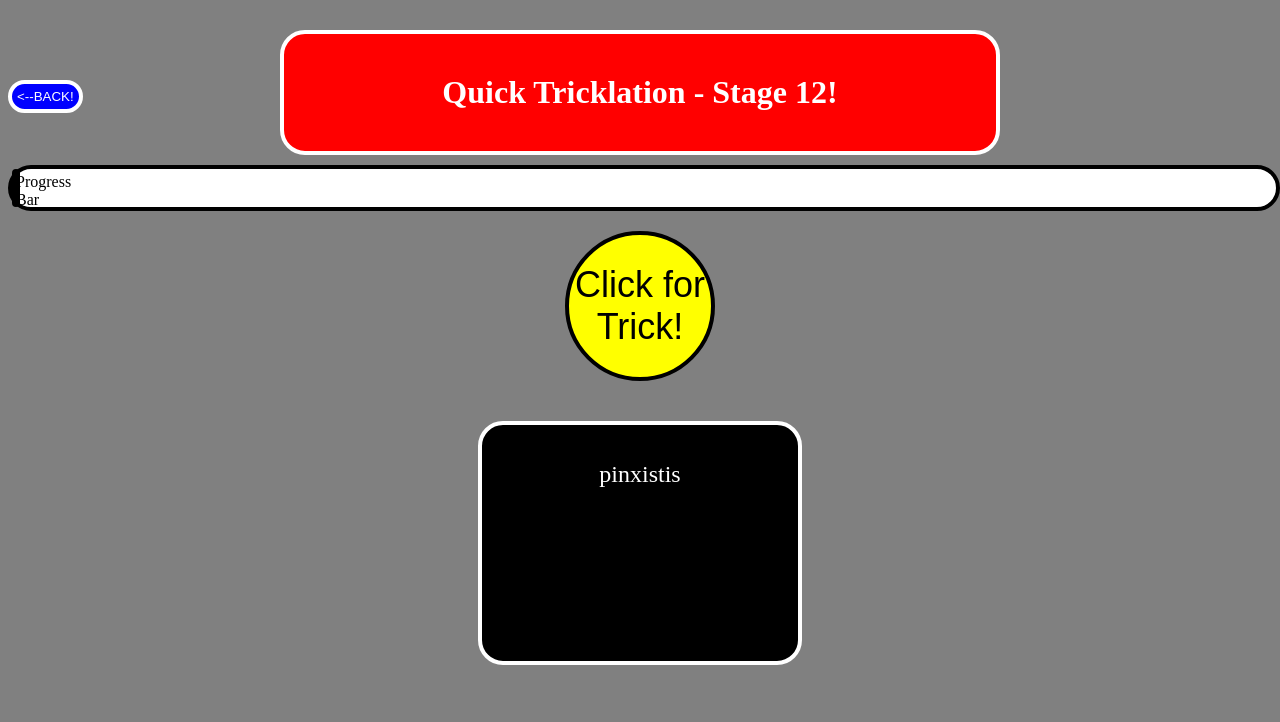
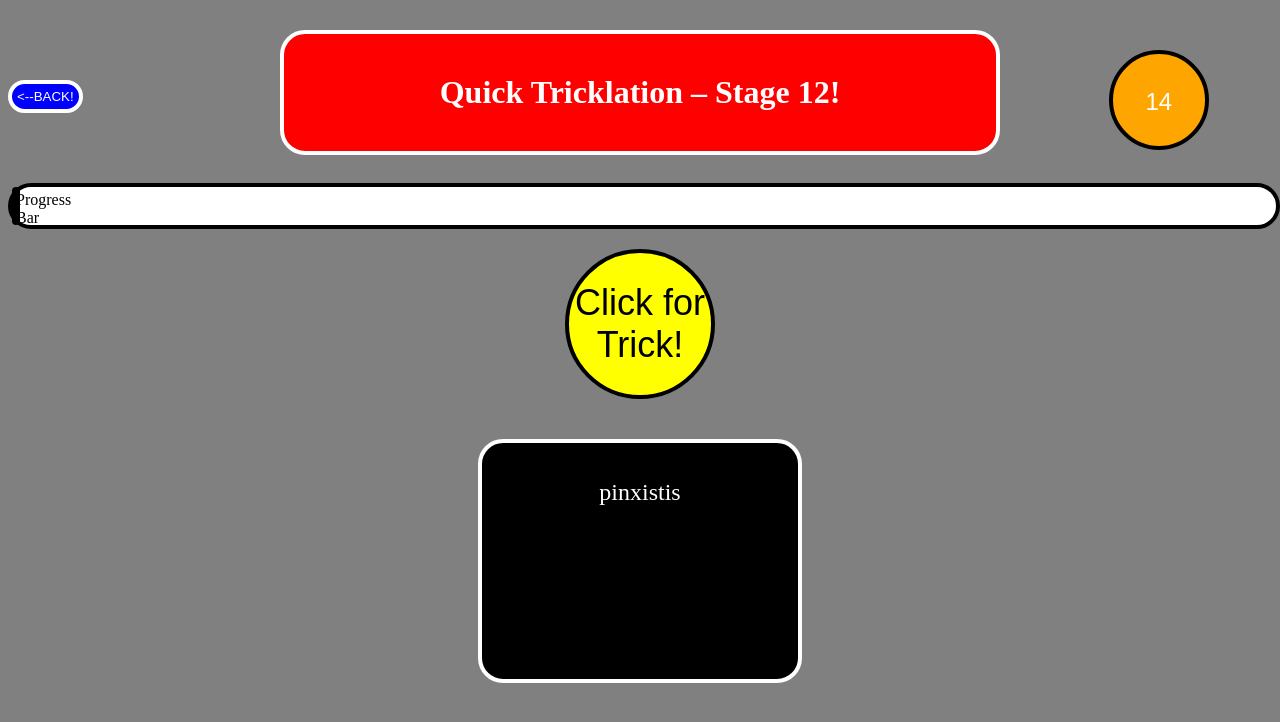
Before and after one commit to ChaseCreative/quickClickStage12, a plain HTML site: page index.html in a window 1280 px wide. Both pictures are taken after a click on the button "Start!". Drawn offline with Linux system fonts and the light colour scheme.

Commit message:
Add files via upload

```diff
--- a/index.html
+++ b/index.html
@@ -21,6 +21,25 @@
   background-color: blue;
   color:white;
 }
+
+#timer{
+  float:right;
+  margin-top:20px;
+  margin-right:5%;
+text-align: center;
+
+  font-size: 150%;
+  width: 100px;
+  height: 100px;
+  border: 4px solid black;
+  border-radius: 75px;
+
+  padding-top: 5px;
+  background-color: orange;
+  color:white;
+
+}
+
 
 .label{
 
@@ -189,10 +208,13 @@ margin-top: 20px;
 
 
 <body class = "body">
-<div >
-  <div><button  id = "backBox"  onclick="restartGame()"><--BACK!</button></div>
-<h1 class="center">Quick Tricklation - Stage 12!</h1>
-</div>
+  <div >
+    <button  id = "backBox"  onclick="restartGame()"><--BACK!</button>
+    <button id = "timer" disabled>Timer</button>
+    <h1 class="center">Quick Tricklation – Stage 12!</h1>
+    <br>
+    </div>
+
 
 <div id="myProgress">
   <div id="myBar">Progress Bar</div>
@@ -213,6 +235,36 @@ margin-top: 20px;
 
 
 <script>
+
+//Timer variables
+//This sets the countdown at 15 sections
+var timeleft = 15;
+var countdown = setInterval(countDownTimer,1000);
+
+function countDownTimer(){
+
+document.getElementById("timer").style.color = "white";
+		document.getElementById("timer").innerHTML = timeleft;
+  		timeleft -= 1;
+  			if(timeleft <= 0)  {
+    			clearInterval(countdown);
+    			document.getElementById("timer").innerHTML = "Time's Up!";
+					document.getElementById("timer").style.color = "black";
+  }
+
+}
+
+//This stops the timer and resets it to 15 seconds
+function stopTimer() {
+
+  clearInterval(countdown);
+  document.getElementById("timer").innerHTML = "Timer";
+timeleft = 15;
+
+}
+
+stopTimer()
+
 
 /*
 Checklist for adding Progress Bar:
@@ -1958,12 +2010,13 @@ function resetSentence(){
 
     //This sets the colors of box 1 for the first game
       document.getElementById("box1").innerHTML = "Start!"
+      document.getElementById("timer").innerHTML = "Timer"
       document.getElementById("box1").style.background = "yellow";
       document.getElementById("box1").style.color = "black";
       document.getElementById("myBar").style.width = "0";
       width = 0;
 
-
+  stopTimer();
     hideDemo();
     hideDemo2();
     hideBox2();
@@ -1975,12 +2028,24 @@ function resetSentence(){
 
   }
 
-
   var count = 0;
 
 
   resetSentence();
   unHideProgressBar();
+
+  function hideTimer(){
+  document.getElementById("timer").style.display = "none" ;
+}
+
+function unHideTimer(){
+  document.getElementById("timer").style.display = "block" ;
+}
+
+
+ hideTimer();
+hideBackBox();
+
 
 
   function hideBackBox(){
@@ -2155,6 +2220,11 @@ else if (ranSentenceIndx == 4) {
 //var latin = ranDirectObject[ranDirectObjectIndx][0] + " " + myLatinSentence.impThirdPluralTV();
 }
 
+unHideTimer();
+unHideBackBox();
+countdown = setInterval(countDownTimer,1000);
+
+
 
 
     hideBox1();
@@ -2238,6 +2308,9 @@ if (ranSentenceIndx == 0){
 
 //var ranDirectObject = [[myLatinSentence.accPluralObject(),dirObjComboSing[ranDirObjComboSingIndx][4]],[myLatinSentence.accSingObject(),myTranslation.object]]
 //var ranDirectObjectIndx = Math.floor(Math.random() * ranDirectObject.length);
+document.getElementById("timer").style.color = "white";
+stopTimer();
+
 
 
   unHideBox1();
```
